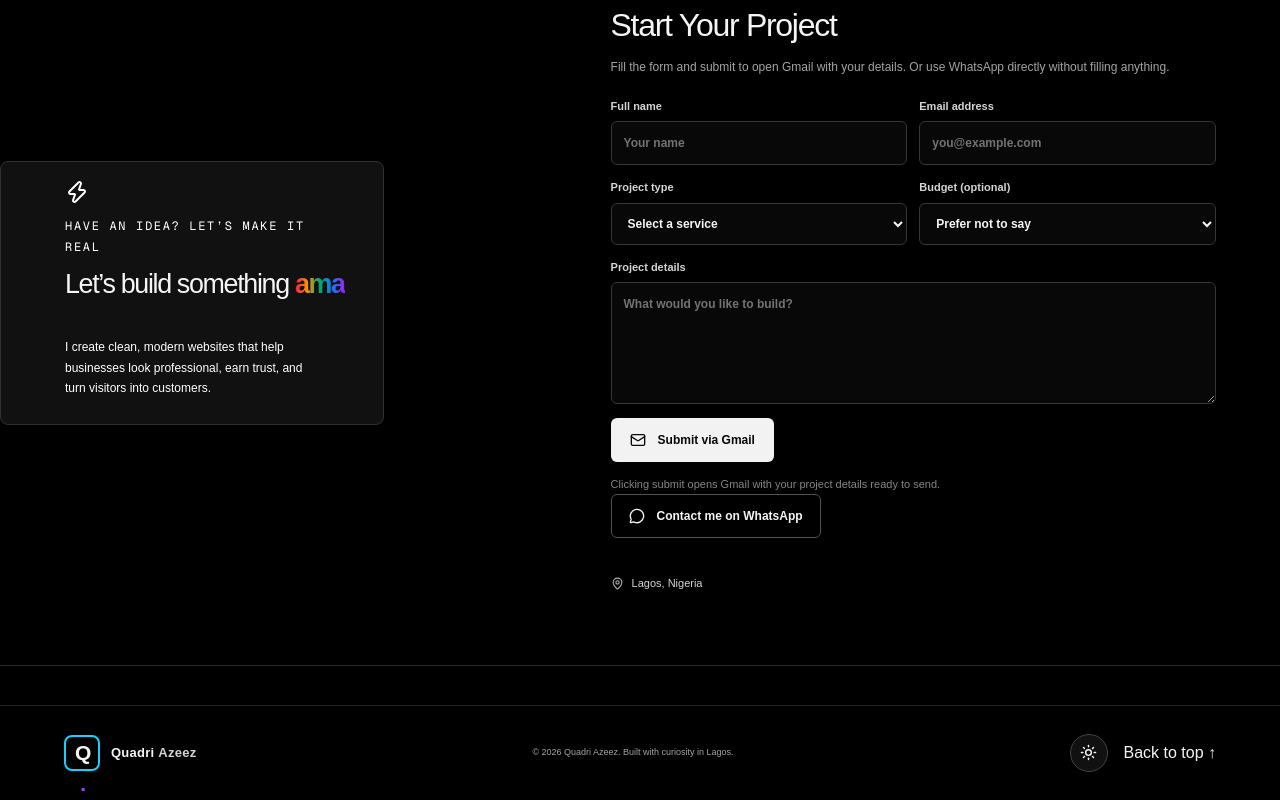
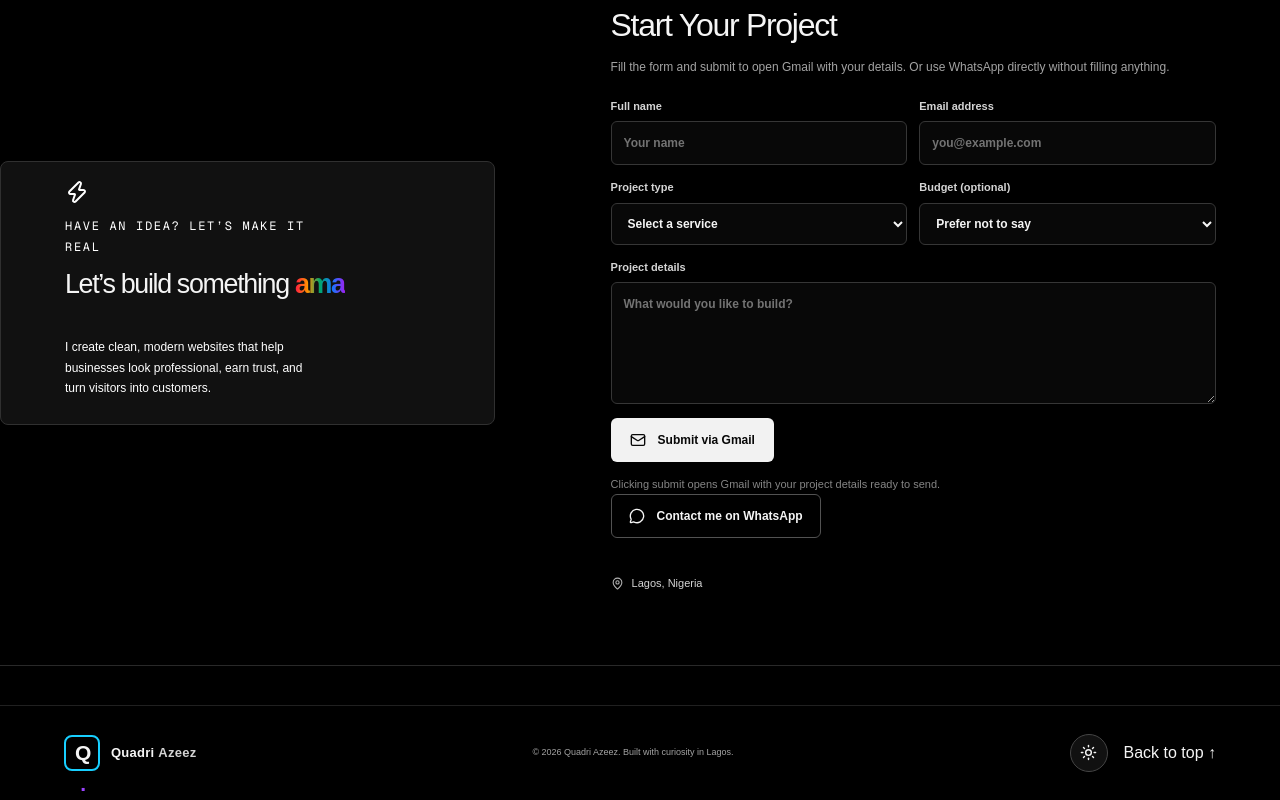
Before and after one commit to olag4568/my-portfolio, a Next.js app: page / in a window 1280 px wide. Shown: the part 1604-2404 px from the top of the page. Built offline with nearby package versions, Linux system fonts and the light colour scheme.

Commit message:
Set fixed desktop contact pitch width

```diff
--- a/src/app/globals.css
+++ b/src/app/globals.css
@@ -909,6 +909,23 @@ html[data-theme="light"] .portfolio-shell .contact-pitch h2.rotating-headline .r
   }
 }
 
+/* Desktop only: fixed contact-pitch width so changing words never resize the panel. */
+@media (min-width: 1051px) {
+  .portfolio-shell > .contact-band {
+    grid-template-columns: minmax(360px, 0.9fr) minmax(0, 1.1fr) !important;
+  }
+  .portfolio-shell > .contact-band > .contact-pitch {
+    width: 100% !important;
+    min-width: 360px;
+    max-width: 100%;
+    justify-self: stretch;
+  }
+  .portfolio-shell > .contact-band > .contact-pitch h2.rotating-headline {
+    width: 100%;
+    max-width: 100%;
+  }
+}
+
 /* Blinking cursor for the hero greeting typewriter effect. */
 .portfolio-shell .typing-cursor {
   display: inline-block;
```
